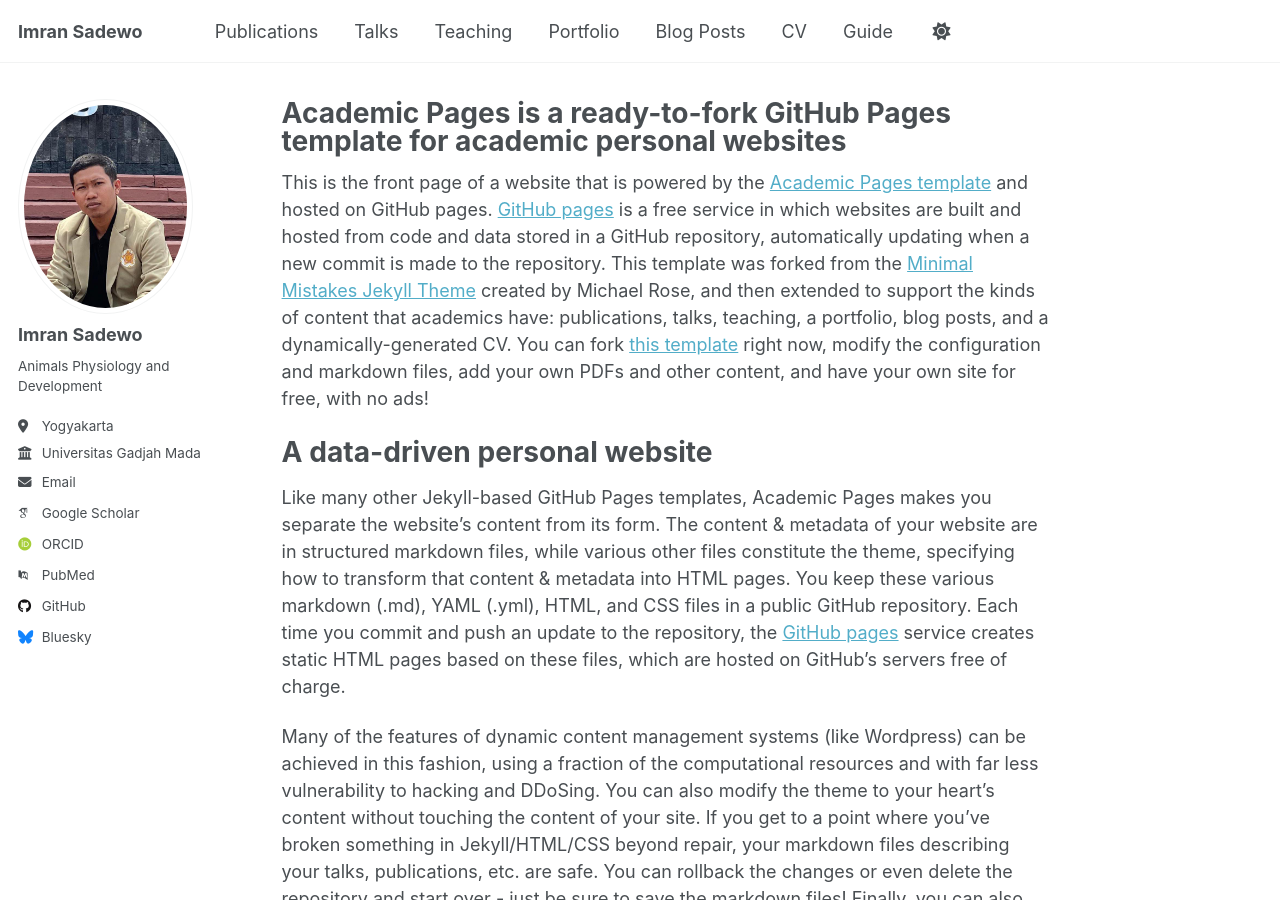
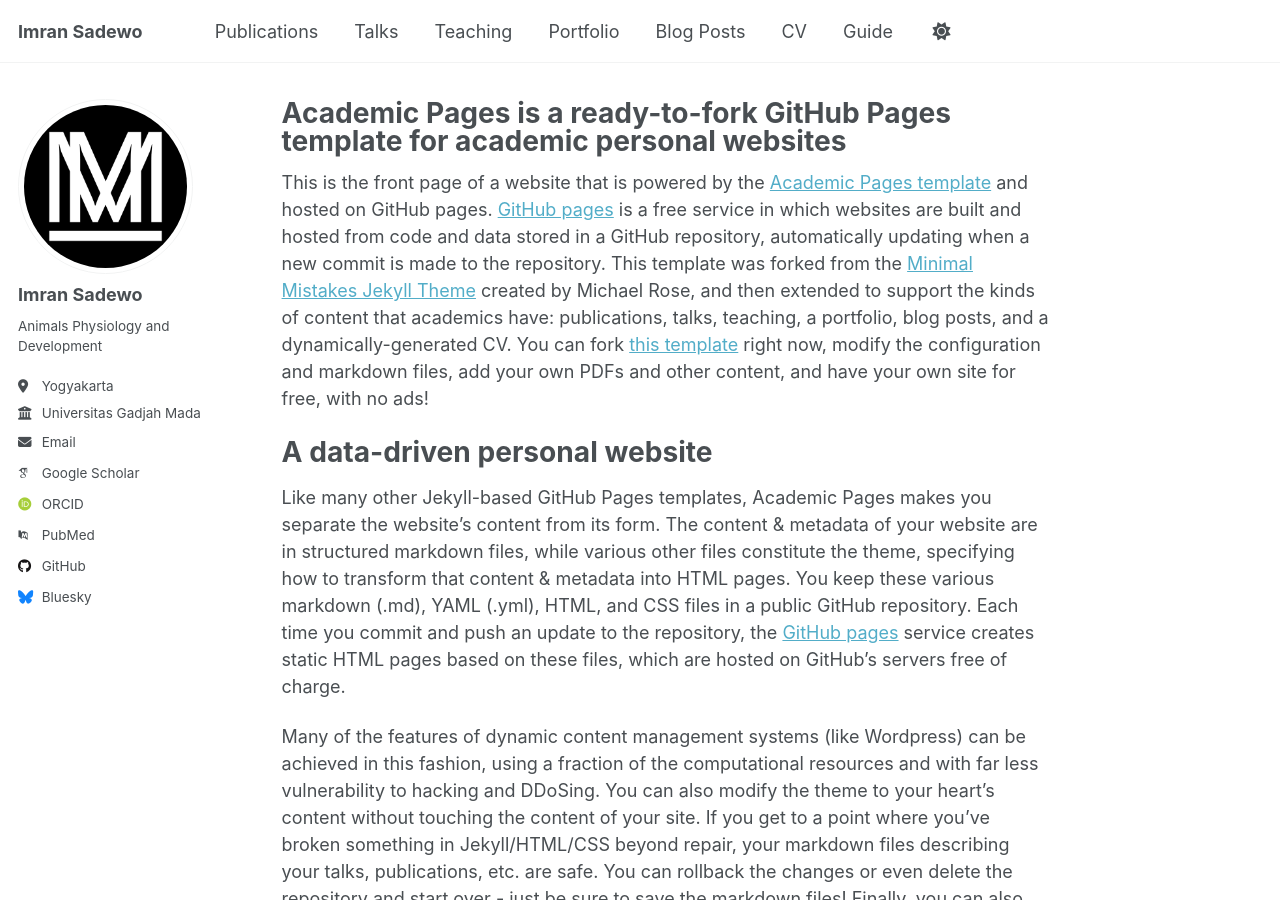
Before and after one commit to Imransadewo/Imransadewo.github.io, a Jekyll site: the page built from _pages/about.md, in a window 1280 px wide and 900 px high. Built offline with Jekyll 4.4.1, drawn with Linux system fonts in a browser that asks for light colours; some web fonts are replaced.

Commit message:
Foto _config.yml

```diff
--- a/_config.yml
+++ b/_config.yml
@@ -22,7 +22,7 @@
 #               Additional customization can be done by editing /_includes/author-profile.html
 author:
   # Biographic information
-  avatar           : "FTO.png"
+  avatar           : "site-logo.png"
   name             : "Imran Sadewo"
   pronouns         : # example: "he/him"
   bio              : "Animals Physiology and Development"
```
